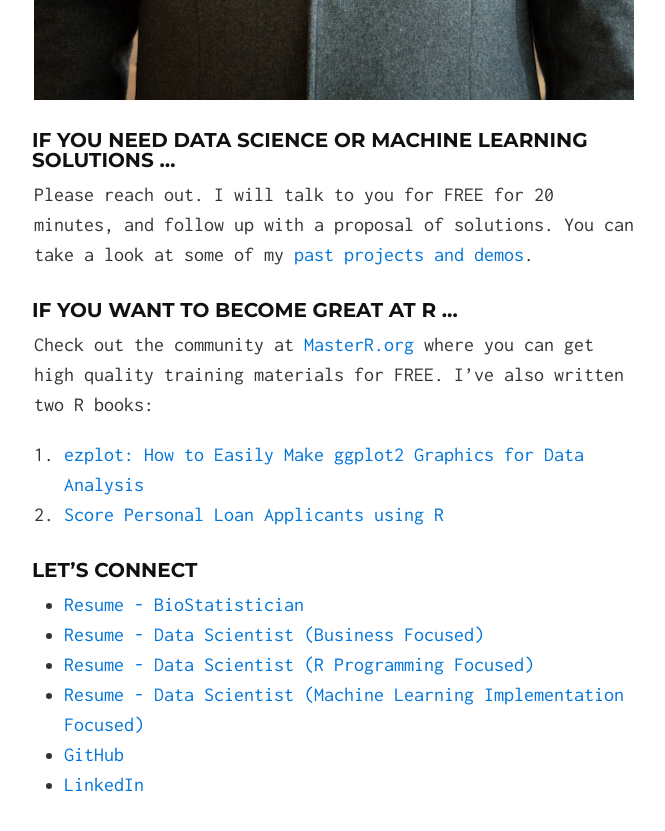
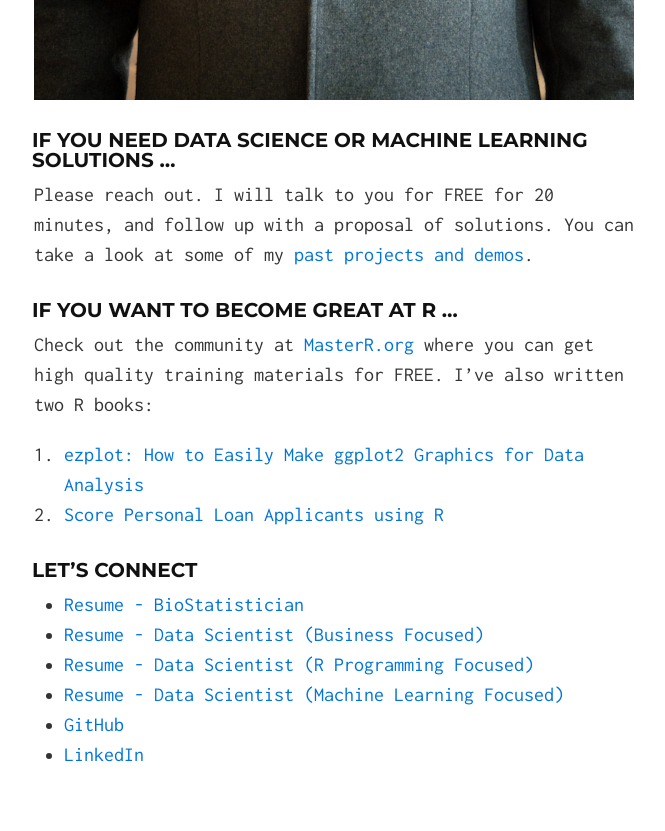
Before and after one commit to gmlang/gmlang.github.io, a Jekyll site: the page built from index.md, in a window 1280 px wide and 900 px high, scrolled down 1632 px. Shown: the top 831 px of the window, without its empty margins (306-971 px from the left). Built offline with Jekyll 4.4.1, drawn with Linux system fonts in a browser that asks for light colours.

Commit message:
no message

```diff
--- a/index.md
+++ b/index.md
@@ -42,6 +42,6 @@ high quality training materials for FREE. I've also written two R books:
 * [Resume - BioStatistician](https://drive.google.com/file/d/1QBTgqaNfyt_gdJQbO9Db8C_147Mbvp_Z/view?usp=sharing)
 * [Resume - Data Scientist (Business Focused)](https://drive.google.com/file/d/1gkaveQXs_Hyjj4SJ8I5XW1fN1r3T7jBs/view?usp=sharing)
 * [Resume - Data Scientist (R Programming Focused)]()
-* [Resume - Data Scientist (Machine Learning Implementation Focused)]()
+* [Resume - Data Scientist (Machine Learning Focused)]()
 * [GitHub](http://github.com/gmlang)
 * [LinkedIn](https://www.linkedin.com/in/gmlang)
```
